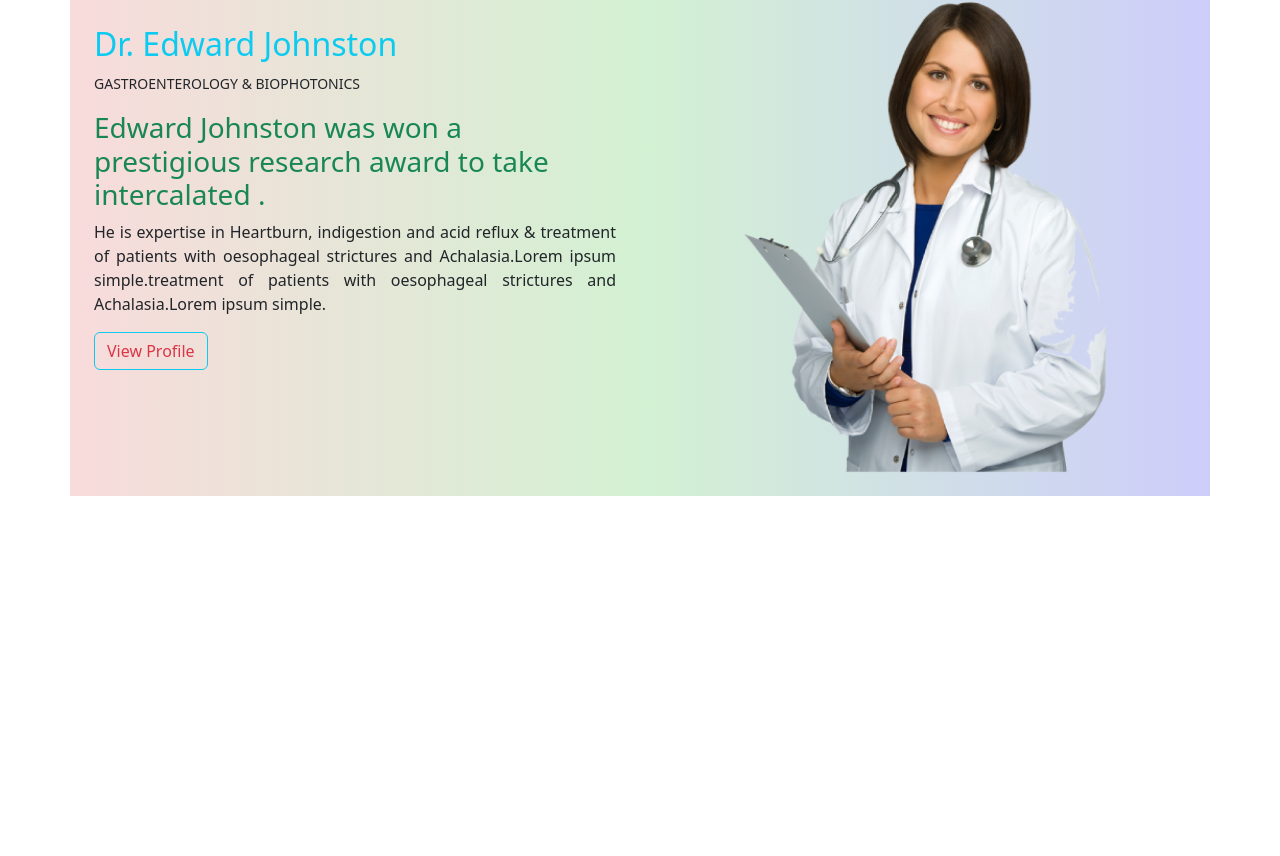
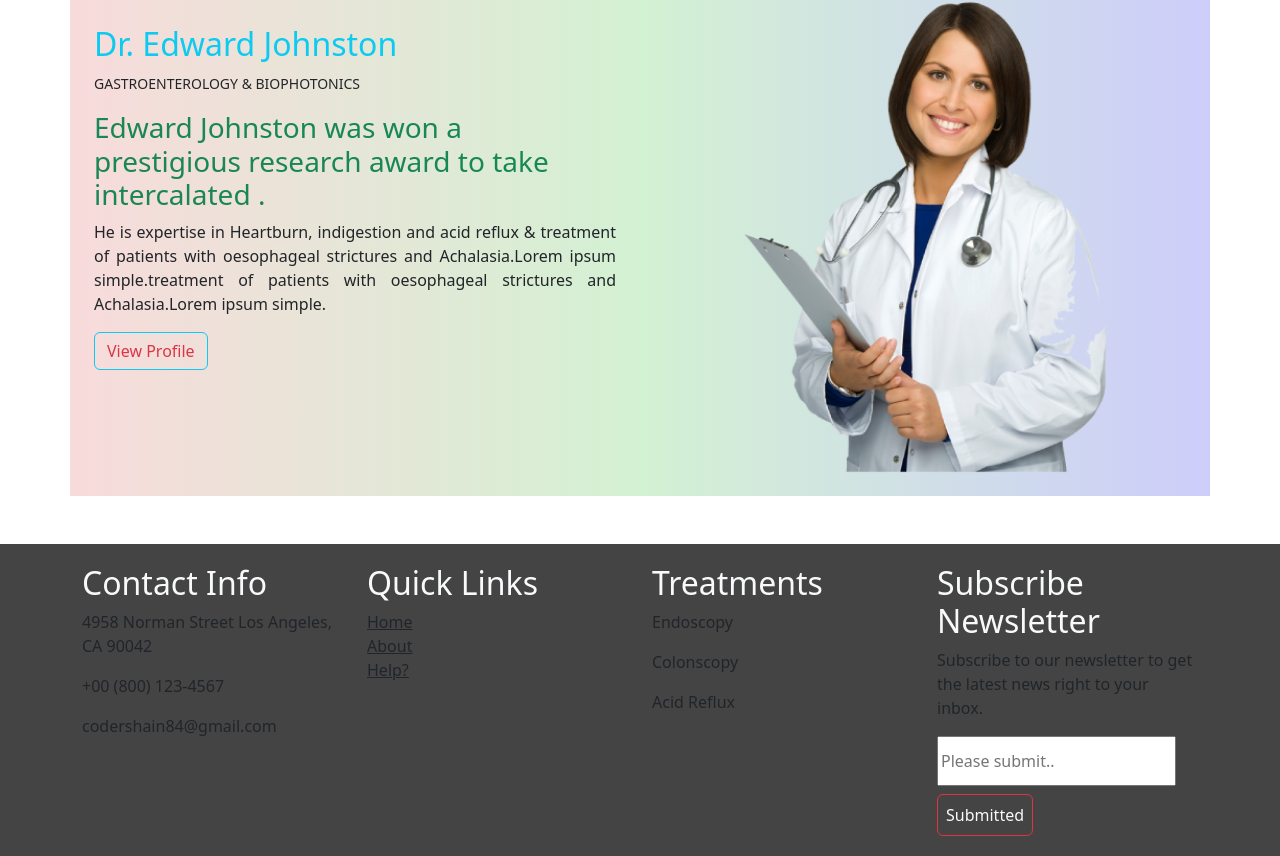
Before and after one commit to zohirul22/personal-doctor-website, a React (Create React App) app: page / in a window 1280 px wide. Shown: the part 1882-2738 px from the top of the page. Before the commit the page ends 2378 px from the top, so only its background shows below. Built offline with nearby package versions, Linux system fonts and the light colour scheme.

Commit message:
footer section

```diff
--- a/src/Home/Footer/Footer.css
+++ b/src/Home/Footer/Footer.css
@@ -0,0 +1,4 @@
+.footer{
+    background-color: rgba(0, 0, 0, 0.733);
+    padding: 20px;
+}
--- a/src/Home/Footer/Footer.js
+++ b/src/Home/Footer/Footer.js
@@ -1,9 +1,38 @@
 import React from 'react';
+import './Footer.css'
 
 const Footer = () => {
     return (
-        <div>
-            <h1>This is footer</h1>
+        <div className='footer mt-5'>
+            <div className="container">
+                <div className="row">
+                    <div className="col-sm-12 col-md-6 col-lg-3">
+                        <h2 className='text-light'>Contact Info</h2>
+                        <p className=''>4958 Norman Street Los Angeles, CA 90042</p>
+                        <p className=''>+00 (800) 123-4567</p>
+                        <p className=''>codershain84@gmail.com</p>
+                    </div>
+                    <div className="col-sm-12 col-md-6 col-lg-3">
+                        <h2 className='text-light d-block'>Quick Links</h2>
+                        <a className='text-dark d-block' href="#">Home</a>
+                        <a className='text-dark d-block' href="#">About</a>
+                        <a className=' text-dark d-block' href="#">Help?</a>
+                    </div>
+                    <div className="col-sm-12 col-md-6 col-lg-3">
+                        <h2 className='text-light'>Treatments</h2>
+                        <p>Endoscopy</p>
+                        <p>Colonscopy</p>
+                        <p>Acid Reflux</p>
+                    </div>
+                    <div className="col-sm-12 col-md-6 col-lg-3">
+                        <h2 className='text-light'>Subscribe Newsletter</h2>
+                        <p>Subscribe to our newsletter to get the latest news right to your inbox.</p>
+                        <input style={{ height: '50px' }} type="text" name="" id="" placeholder='Please submit..' />
+                        <button type="button" className="btn mt-2 p-2 btn-outline-danger text-light">Submitted</button>
+                    </div>
+
+                </div>
+            </div>
         </div>
     );
 };
--- a/src/Home/Home/Home.js
+++ b/src/Home/Home/Home.js
@@ -1,5 +1,6 @@
 import React from 'react';
 import Bannar from '../Bannar/Bannar';
+import Footer from '../Footer/Footer';
 import Info from '../Info/Info';
 import Reviews from '../Reviews/Reviews';
 import Services from '../Services/Services';
@@ -11,6 +12,7 @@ const Home = () => {
         <Services></Services>
         <Reviews></Reviews>
         <Info></Info>
+        <Footer></Footer>
         </div>
     );
 };
```
